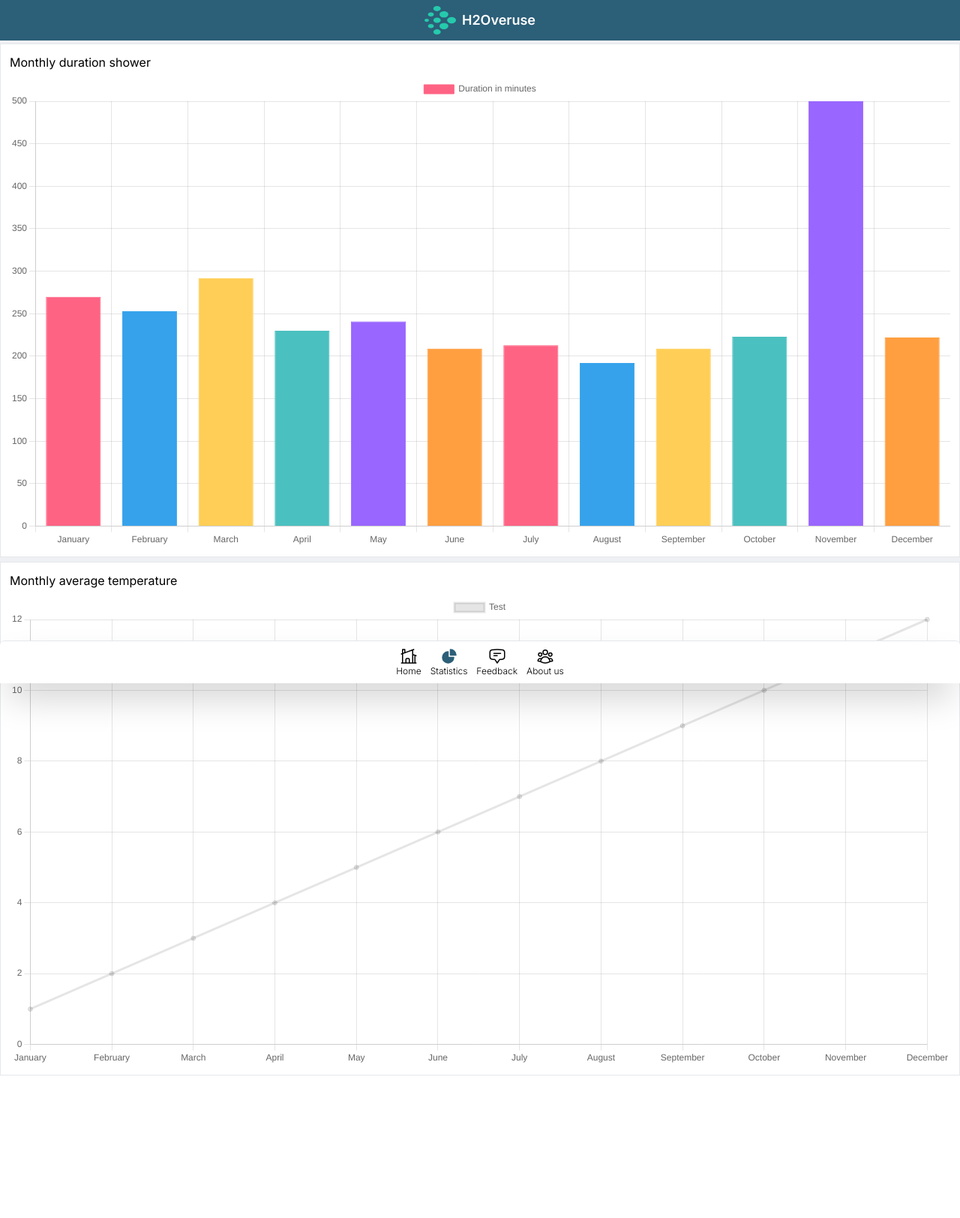
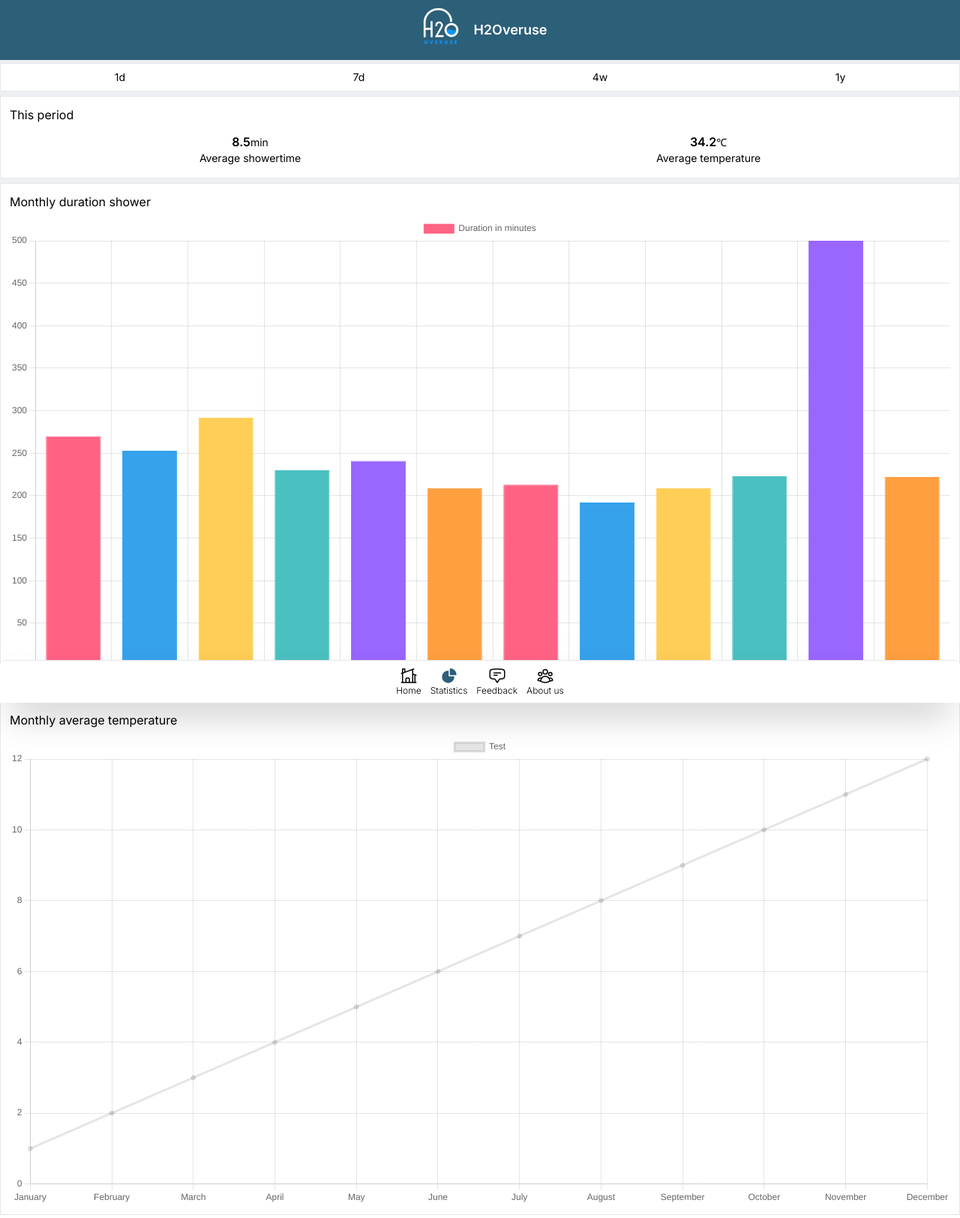
Before and after one commit to LiamYS/showering-app, a Flask app: page /statistics in a window 1280 px wide. Shown: the whole page at 75% size. Before the commit the page ends 1434 px from the top, so only its background shows below. Run offline with Flask 2, Linux system fonts and the light colour scheme; data that the repository does not hold is empty; style sheets or scripts are compiled from the project's sources; some libraries are stand-ins or nearby versions.

Commit message:
Added data passing into html template

```diff
--- a/app.py
+++ b/app.py
@@ -11,11 +11,24 @@ mysql = MySQL(app)
 
 @app.route('/')
 def index():
-    return render_template('index.html')
+    # Query the database
+    cursor = mysql.connection.cursor()
+    cursor.execute("SELECT ROUND(AVG(temperature), 1), ROUND(AVG(duration), 1) FROM raw_data")
+    data = cursor.fetchall()
+    mysql.connection.commit()
+    cursor.close()
+    return render_template('index.html', data=data)
 
 @app.route('/statistics')
 def statistics():
-    return render_template('statistics.html')
+    # Query the database
+    cursor = mysql.connection.cursor()
+    cursor.execute("SELECT * FROM raw_data")
+    data = cursor.fetchall()
+    mysql.connection.commit()
+    cursor.close()
+    # Return view rendering the data
+    return render_template('statistics.html', data=data)
 
 @app.route('/feedback')
 def feedback():
--- a/templates/app.html
+++ b/templates/app.html
@@ -22,36 +22,8 @@
 <body class="antialiased">
     <div class="flex flex-col h-screen justify-between">
         <header>
-            <nav class="sticky top-0 bg-main z-50 space-x-2 flex items-center px-4 py-2 justify-start md:justify-center">
-                <svg id="logo-37" width="42" height="38" viewBox="0 0 42 38" fill="none" xmlns="http://www.w3.org/2000/svg">
-                    <path
-                        d="M5.74661 28.7259C7.28678 29.8002 9.78389 29.8002 11.3241 28.7259C12.8642 27.6516 12.8642 25.9098 11.3241 24.8355C9.78389 23.7612 7.28678 23.7612 5.74661 24.8355C4.20644 25.9098 4.20644 27.6516 5.74661 28.7259Z"
-                        class="ccustom" fill="#25CAAC"></path>
-                    <path
-                        d="M21.7322 14.1371C24.0425 15.7485 27.7881 15.7485 30.0984 14.1371C32.4086 12.5256 32.4086 9.91298 30.0984 8.30155C27.7881 6.69011 24.0425 6.69011 21.7322 8.30155C19.422 9.91298 19.422 12.5256 21.7322 14.1371Z"
-                        class="ccustom" fill="#25CAAC"></path>
-                    <path
-                        d="M13.2464 21.4315C15.1716 22.7743 18.293 22.7743 20.2182 21.4315C22.1434 20.0886 22.1434 17.9114 20.2182 16.5685C18.293 15.2257 15.1716 15.2257 13.2464 16.5685C11.3212 17.9114 11.3212 20.0886 13.2464 21.4315Z"
-                        class="ccustom" fill="#25CAAC"></path>
-                    <path
-                        d="M0.866345 20.4589C2.02147 21.2646 3.8943 21.2646 5.04943 20.4589C6.20455 19.6532 6.20455 18.3469 5.04943 17.5411C3.8943 16.7354 2.02147 16.7354 0.866345 17.5411C-0.288782 18.3469 -0.288781 19.6532 0.866345 20.4589Z"
-                        class="ccustom" fill="#25CAAC"></path>
-                    <path
-                        d="M13.2464 5.87008C15.1716 7.21294 18.293 7.21294 20.2182 5.87008C22.1434 4.52722 22.1434 2.35001 20.2182 1.00715C18.293 -0.335715 15.1716 -0.335716 13.2464 1.00715C11.3212 2.35001 11.3212 4.52722 13.2464 5.87008Z"
-                        class="ccustom" fill="#25CAAC"></path>
-                    <path
-                        d="M5.74661 13.1645C7.28678 14.2388 9.78389 14.2388 11.3241 13.1645C12.8642 12.0902 12.8642 10.3484 11.3241 9.27415C9.78389 8.19986 7.28678 8.19986 5.74661 9.27415C4.20644 10.3484 4.20645 12.0902 5.74661 13.1645Z"
-                        class="ccustom" fill="#25CAAC"></path>
-                    <path
-                        d="M13.2464 36.9929C15.1716 38.3357 18.293 38.3357 20.2182 36.9929C22.1434 35.65 22.1434 33.4728 20.2182 32.1299C18.293 30.7871 15.1716 30.7871 13.2464 32.1299C11.3212 33.4728 11.3212 35.65 13.2464 36.9929Z"
-                        class="ccustom" fill="#25CAAC"></path>
-                    <path
-                        d="M31.9011 21.9178C34.2114 23.5292 37.9571 23.5292 40.2673 21.9178C42.5776 20.3064 42.5776 17.6937 40.2673 16.0823C37.9571 14.4708 34.2114 14.4708 31.9011 16.0823C29.5909 17.6937 29.5909 20.3064 31.9011 21.9178Z"
-                        class="ccustom" fill="#25CAAC"></path>
-                    <path
-                        d="M21.7322 29.6984C24.0425 31.3099 27.7881 31.3099 30.0984 29.6984C32.4086 28.087 32.4086 25.4744 30.0984 23.8629C27.7881 22.2515 24.0425 22.2515 21.7322 23.8629C19.422 25.4744 19.422 28.087 21.7322 29.6984Z"
-                        class="ccustom" fill="#25CAAC"></path>
-                </svg>
+            <nav class="sticky top-0 bg-main z-50 space-x-2 flex items-center px-2 justify-start md:justify-center">
+                    <img src="static/images/logo.png" alt="logo" style="height: 5rem;">
                 <span class="text-lg font-semibold text-white">H2Overuse</span>
             </nav>
         </header>
--- a/templates/index.html
+++ b/templates/index.html
@@ -30,11 +30,11 @@
         </div>
         <div class="flex justify-between px-4 py-1 text-sm">
             <div class="flex flex-col items-center">
-                <span><span class="text-base font-semibold">8.5</span>min</span>
+                <span><span class="text-base font-semibold">{{ data[0][1] }} </span>min</span>
                 <span>Average all-time</span>
             </div>
             <div class="flex flex-col items-center">
-                <span><span class="text-base font-semibold">34.2</span>&#8451</span>
+                <span><span class="text-base font-semibold">{{ data[0][0] }} </span>&#8451</span>
                 <span>Average all-time</span>
             </div>
             <div class="flex flex-col items-center">
--- a/templates/statistics.html
+++ b/templates/statistics.html
@@ -6,6 +6,25 @@
 
 {% block body %}
 <div class="flex flex-col py-1 space-y-1.5">
+    <div class="flex flex-row border py-2 text-sm justify-around rounded-sm bg-white">
+        <a href="#" class="">1d</a>
+        <a href="#" class="">7d</a>
+        <a href="#" class="">4w</a>
+        <a href="#" class="">1y</a>
+    </div>
+    <div class="flex flex-col px-3 py-3 border space-y-2 bg-white">
+        <span>This period</span>
+        <div class="flex justify-around px-4 py-1 text-sm">
+            <div class="flex flex-col items-center">
+                <span><span class="text-base font-semibold">8.5</span>min</span>
+                <span>Average showertime</span>
+            </div>
+            <div class="flex flex-col items-center">
+                <span><span class="text-base font-semibold">34.2</span>&#8451</span>
+                <span>Average temperature</span>
+            </div>
+        </div>
+    </div>
     <div class="flex flex-col px-3 py-3 border space-y-2 bg-white">
         <span>Monthly duration shower</span>
         <div>
```
Also changed, not shown: static/images/logo.PNG (added).
